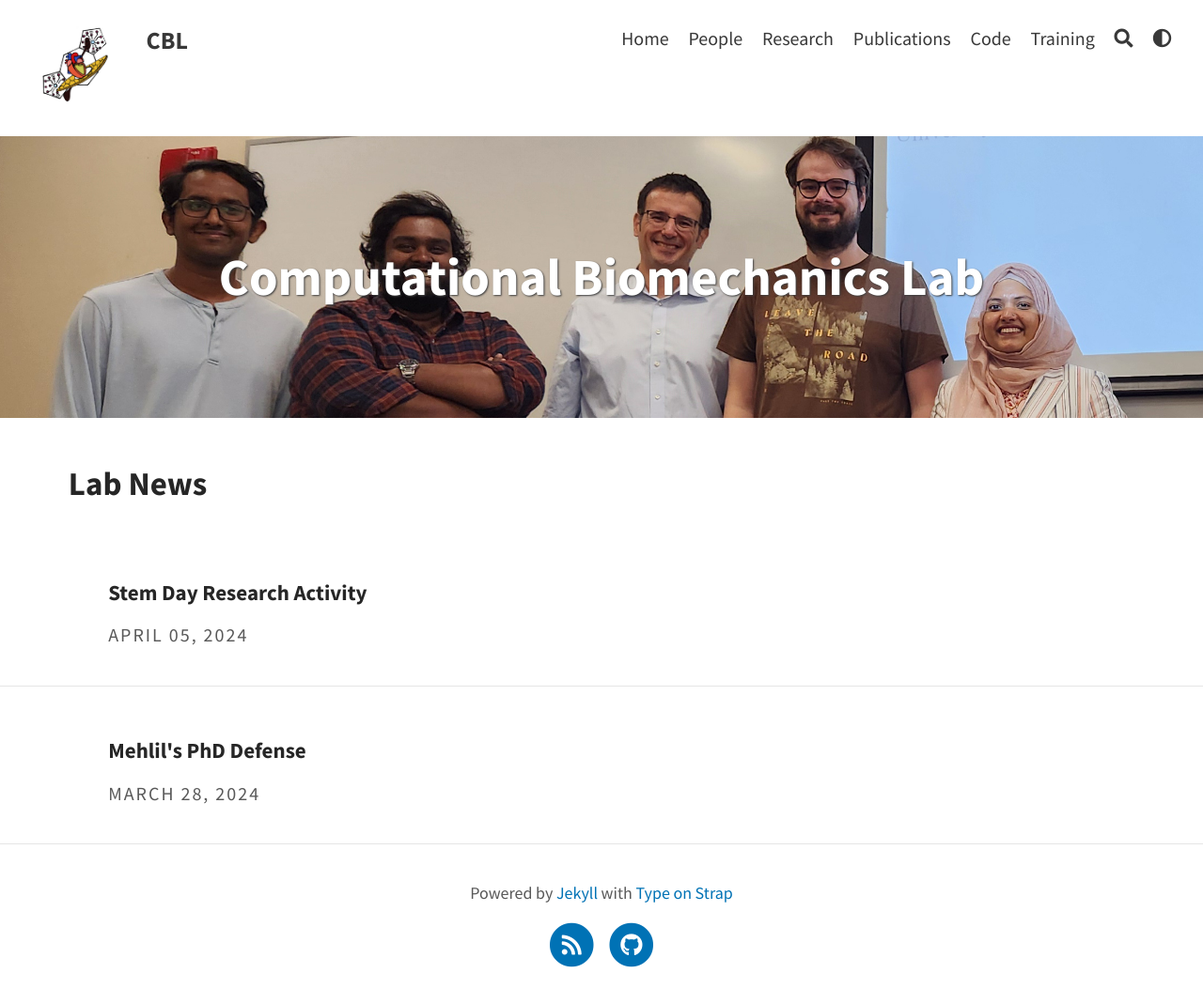
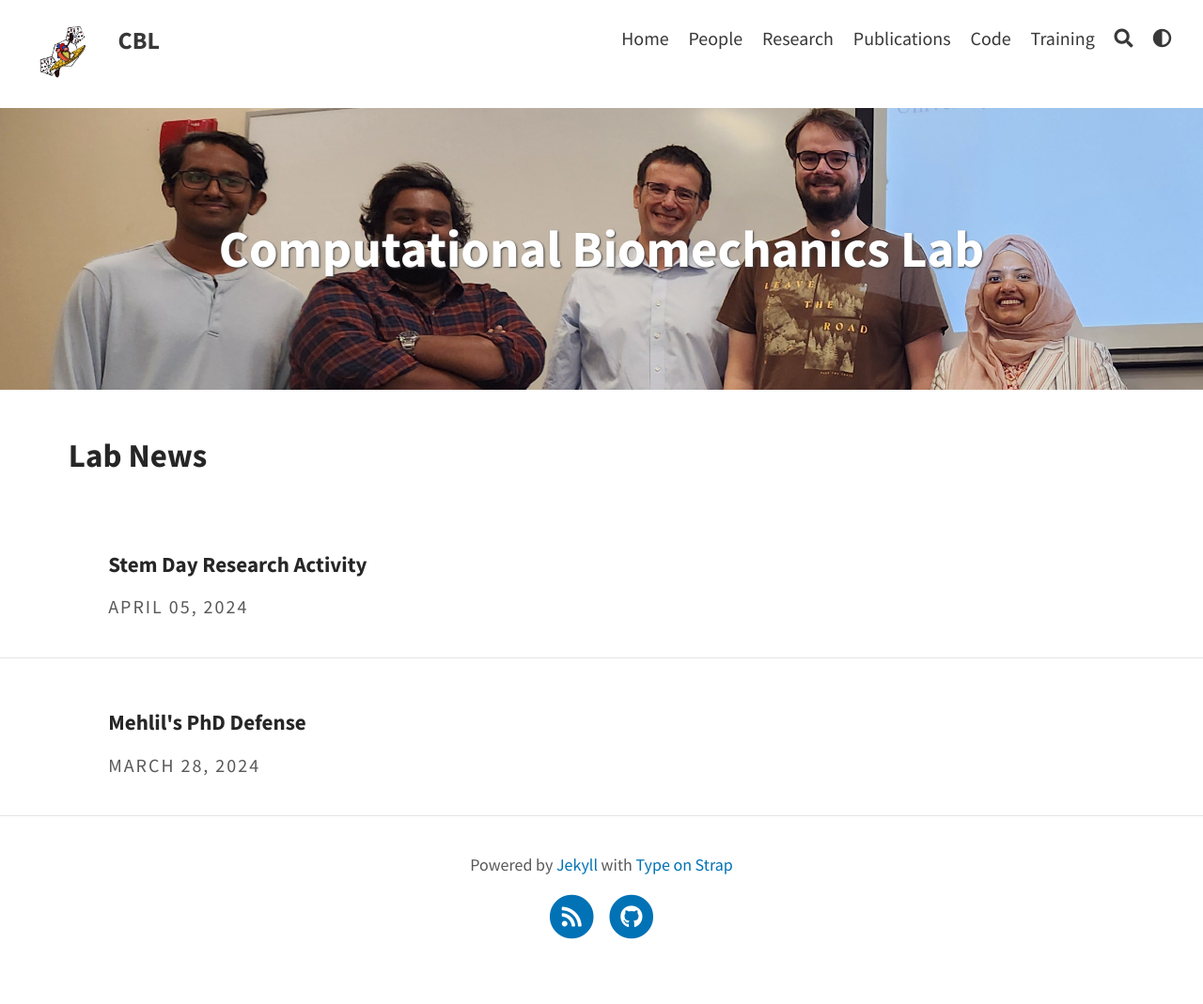
Before and after one commit to CBL-UCF/CBL-UCF.github.io, a Jekyll site: the page built from index.html, in a window 1280 px wide. Shown: the whole page at 94% size. Built offline with Jekyll 4.4.1, drawn with Linux system fonts in a browser that asks for light colours; a script that is not in the unit is left out; the list of posts is cut into pages by our own code; after the commit the page ends 1039 px from its top, so only the background shows below that.

Commit message:
Update _navbar.scss

```diff
--- a/_sass/includes/_navbar.scss
+++ b/_sass/includes/_navbar.scss
@@ -34,8 +34,8 @@
   }
 
   .avatar {
-    height: 6em;
-    width: 6em;
+    height: 4.5em;
+    width: 4.5em;
     float: left;
     margin-top: -13px;
     border-radius: 0.2em;
```
